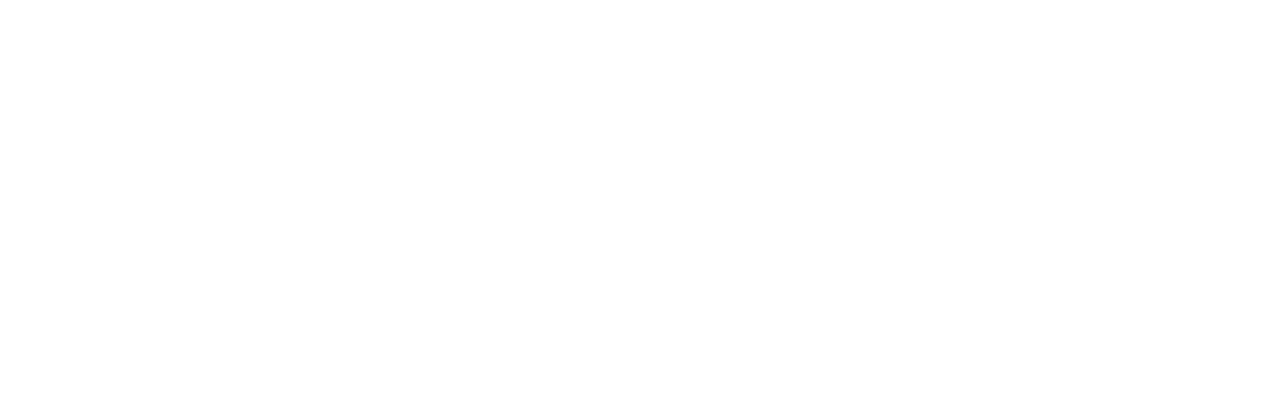
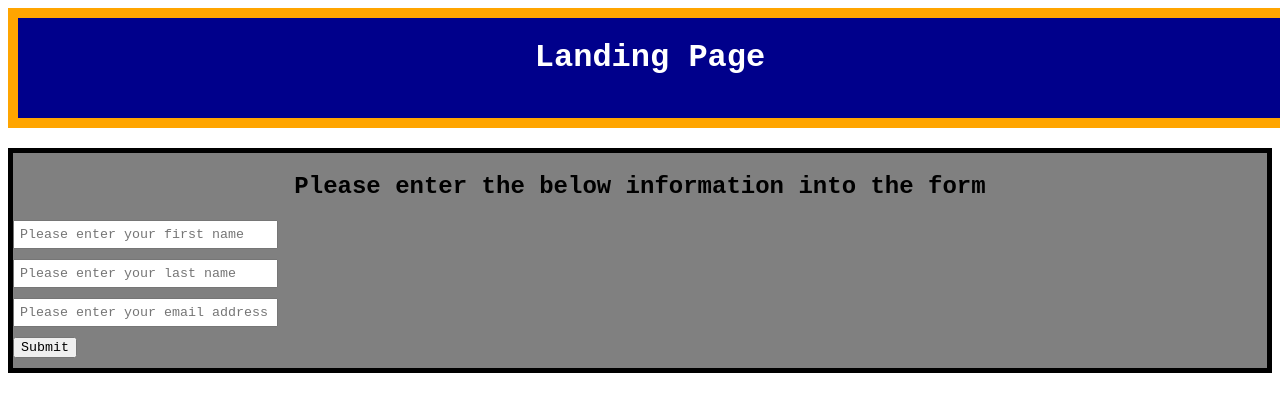
Before and after one commit to colmcca/landing-page, a plain HTML site: page index.html in a window 1280 px wide. Drawn offline with Linux system fonts and the light colour scheme.

Commit message:
Added basic HTML and CSS

```diff
--- a/assets/css/style.css
+++ b/assets/css/style.css
@@ -0,0 +1,33 @@
+* {
+    font-family: 'Courier New', Courier, monospace;
+}
+
+header {
+    height: 100px;
+    width: 100%;
+    border: solid 10px orange;
+    text-align: center;
+    background-color: darkblue;
+    color: white;
+}
+
+#container {
+    border: solid black 5px;
+    margin-top: 20px;
+    background-color: grey;
+}
+
+#form-title {
+    text-align: center;
+}
+
+#contact-info {
+    margin-bottom: 10px;
+}
+
+.input {
+    margin-bottom: 10px;
+    display: block;
+    padding: 5px;
+    width: 20%;
+}
--- a/index.html
+++ b/index.html
@@ -8,6 +8,19 @@
     </head>
 
     <body>
+      <header>
+        <h1>Landing Page</h1>
+      </header>
+
+        <div id="container">
+          <h2 id="form-title">Please enter the below information into the form</h2>
+          <div id="contact-info">
+            <input id="first-name" class="input" placeholder="Please enter your first name">
+            <input id="last-name" class="input" placeholder="Please enter your last name">
+            <input id="email" class="input" placeholder="Please enter your email address">
+            <button id="submit-btn">Submit</button>
+          </div>
+        </div>
 
     </body>
 
```
